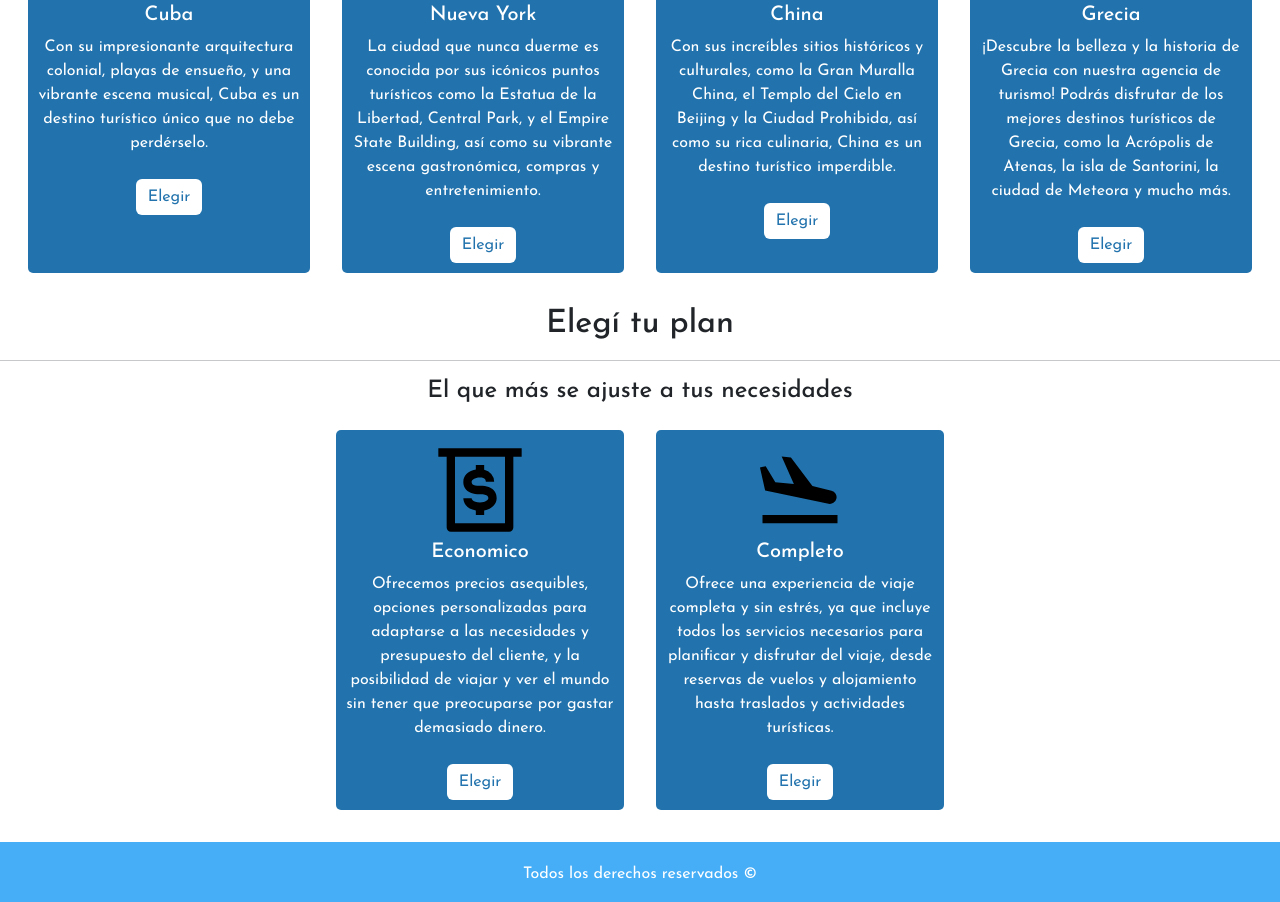
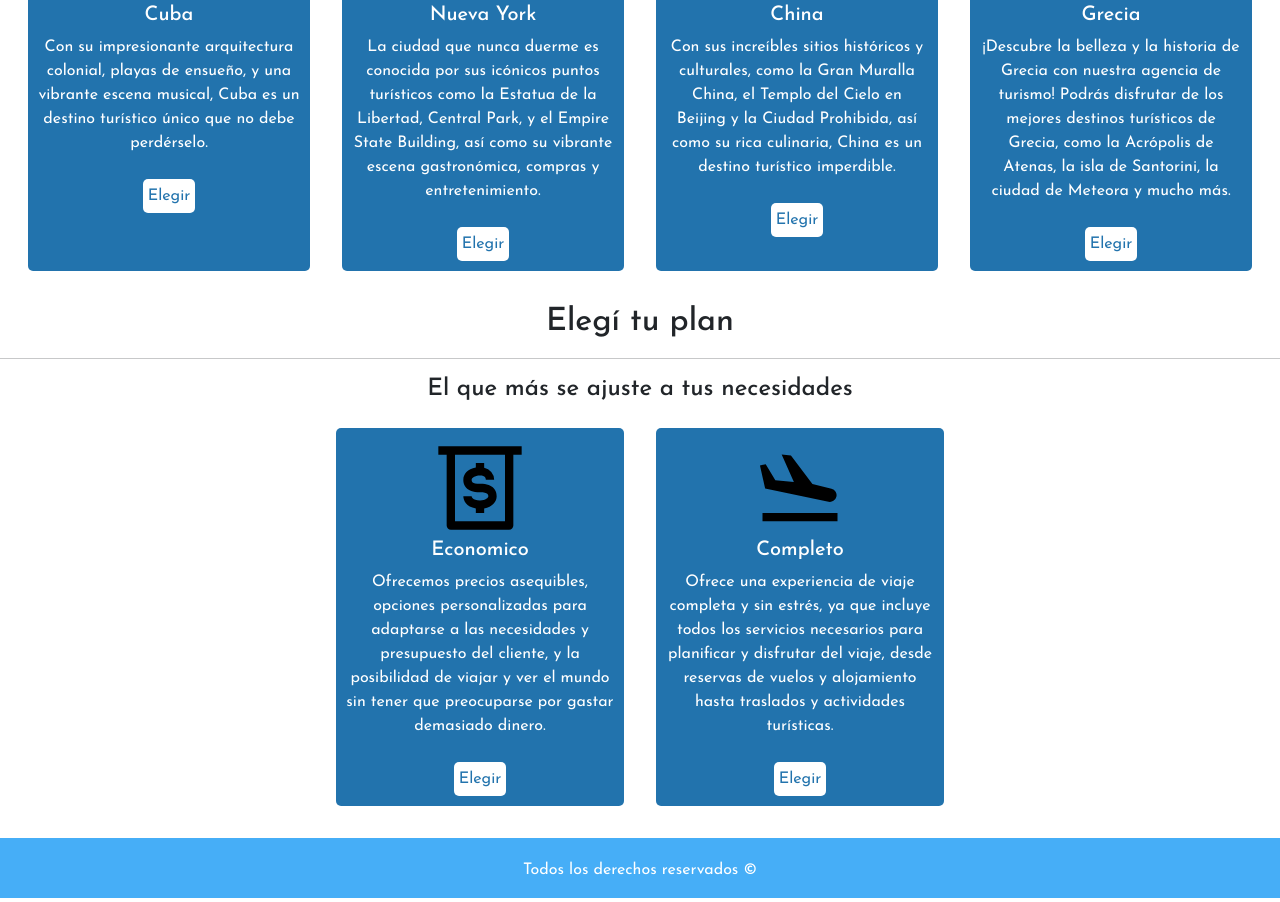
Before and after one commit to BautistaC5/PF-Caschetto, a website: page pages/animate.html in a window 1280 px wide. Shown: the part 617-1519 px from the top of the page. Drawn offline with nearby package versions, Linux system fonts and the light colour scheme.

Commit message:
Finalización de aplicación de SASS

```diff
--- a/pages/animate.html
+++ b/pages/animate.html
@@ -16,7 +16,7 @@
 <body id="travel__animate">
 
     <header>
-        <nav class="navbar navbar-expand-lg navbar-light bg-light d-flex justify-content-end">
+        <nav class="navbar navbar-expand-lg">
             <div class="navbar-div container-fluid">
                 <a class="navbar-brand" href="../index.html">
                     <h2 class="nav__logo">Bonvoyage</h2>
@@ -27,7 +27,7 @@
             <div class="collapse navbar-collapse" id="navbarNavAltMarkup">
                 <div class="navbar-nav">
                     <a class="nav-link" aria-current="page" href="../index.html">Inicio</a>
-                    <a class="nav-link active" href="animate.html">Animate</a>
+                    <a class="nav-link" href="animate.html">Animate</a>
                     <a class="nav-link" href="nosotros.html">Nosotros</a>
                     <a class="nav-link" href="faq.html">FAQs</a>
                     <a class="nav-link" href="contacto.html">Contacto</a>
@@ -46,6 +46,8 @@
         <hr class="animacion__hr animate__animated animate__fadeInRight">
     </section>
 
+
+    <main>
         <section class="section__animate">
             <h2 class="animate__titulo">Elegí tu destino</h2>
             <hr class="animate__hr">
@@ -56,7 +58,7 @@
                         <div class="card__body">
                             <h5 class="card__title">Cuba</h5>
                             <p class="card__text fs-6">Con su impresionante arquitectura colonial, playas de ensueño, y una vibrante escena musical, Cuba es un destino turístico único que no debe perdérselo.</p>
-                        <button class="btn btn-primary mt-2">Elegir</button>
+                            <button class="btn__destino mt-2">Elegir</button>
                         </div>
                     </div>
 
@@ -65,7 +67,7 @@
                         <div class="card__body">
                             <h5 class="card__title">Nueva York</h5>
                             <p class="card__text fs-6">La ciudad que nunca duerme es conocida por sus icónicos puntos turísticos como la Estatua de la Libertad, Central Park, y el Empire State Building, así como su vibrante escena gastronómica, compras y entretenimiento.</p>
-                        <button class="btn btn-primary mt-2">Elegir</button>
+                            <button class="btn__destino mt-2">Elegir</button>
                         </div>
                     </div>
 
@@ -74,7 +76,7 @@
                         <div class="card__body">
                             <h5 class="card__title">China</h5>
                             <p class="card__text fs-6">Con sus increíbles sitios históricos y culturales, como la Gran Muralla China, el Templo del Cielo en Beijing y la Ciudad Prohibida, así como su rica culinaria, China es un destino turístico imperdible.</p>
-                        <button class="btn btn-primary mt-2">Elegir</button>
+                            <button class="btn__destino mt-2">Elegir</button>
                         </div>
                     </div>
 
@@ -83,7 +85,7 @@
                         <div class="card__body">
                             <h5 class="card__title">Grecia</h5>
                             <p class="card__text fs-6">¡Descubre la belleza y la historia de Grecia con nuestra agencia de turismo! Podrás disfrutar de los mejores destinos turísticos de Grecia, como la Acrópolis de Atenas, la isla de Santorini, la ciudad de Meteora y mucho más.</p>
-                        <button class="btn btn-primary mt-2">Elegir</button>
+                            <button class="btn__destino mt-2">Elegir</button>
                         </div>
                     </div>
             </div>
@@ -99,7 +101,7 @@
                     <div class="card__body">
                         <h5 class="card__title">Economico</h5>
                         <p class="card__text fs-6">Ofrecemos precios asequibles, opciones personalizadas para adaptarse a las necesidades y presupuesto del cliente, y la posibilidad de viajar y ver el mundo sin tener que preocuparse por gastar demasiado dinero.</p>
-                    <button class="btn btn-primary mt-2">Elegir</button>
+                        <button class="btn__p mt-2">Elegir</button>
                     </div>
                 </div>
 
@@ -108,12 +110,14 @@
                     <div class="card__body">
                         <h5 class="card__title">Completo</h5>
                         <p class="card__text fs-6">Ofrece una experiencia de viaje completa y sin estrés, ya que incluye todos los servicios necesarios para planificar y disfrutar del viaje, desde reservas de vuelos y alojamiento hasta traslados y actividades turísticas.</p>
-                    <button class="btn btn-primary mt-2">Elegir</button>
+                        <button class="btn__p mt-2">Elegir</button>
                     </div>
                 </div>
             </div>
 
         </section>
+    </main>
+
 
     <footer class="d-flex justify-content-center fixed">
         <p class="footer__p">
--- a/scss/base/_reset.scss
+++ b/scss/base/_globales.scss
@@ -2,7 +2,11 @@
     margin: 0;
     padding: 0;
     box-sizing: border-box;
+}
+
+body {
     font-family: $font;
+    background-color: nth($color, 2);
 }
 
 .container {
--- a/scss/layout/_header.scss
+++ b/scss/layout/_header.scss
@@ -2,11 +2,11 @@
     grid-area: nav;
     padding: 5px;
     margin-bottom: 40px;
-    color: nth($color, 2)!important;
-    background-color: nth($color, 1)!important;
+    color: nth($color, 2);
+    background-color: nth($color, 1);
 
     .navbar-brand {
-        color: nth($color, 2)!important;
+        color: nth($color, 2);
     }
 
     .navbar-toggler-icon {
@@ -14,12 +14,12 @@
     }
 
     .nav-link {
-        color: nth($color, 2)!important;
+        color: nth($color, 2);
         text-decoration: none;
         padding: 8px;
 
         &:hover {
-            color: nth($color, 4)!important;
+            color: nth($color, 4);
         }
     }
 
@@ -30,7 +30,7 @@
         margin: 15px;
     }
 
-    @media screen and (min-width:992px) {
+    @media screen and (min-width:$desktop) {
         .navbar-collapse {
             justify-content: end;
             margin-right: 10rem;
--- a/scss/styles.scss
+++ b/scss/styles.scss
@@ -1,8 +1,7 @@
 /*UTILITIES*/
 @import 'utilities/variables';
-@import 'utilities/extends';
 /*BASE*/
-@import 'base/reset';
+@import 'base/globales.scss';
 /*LAYOUTS*/
 @import 'layout/header';
 @import 'layout/footer';
--- a/scss/utilities/_extends.scss
+++ /dev/null
@@ -1,17 +0,0 @@
-%cards__animate {
-    background-color: nth($color, 3);
-    color: nth($color, 2);
-    border-radius: 5px;
-    padding: 10px;
-    text-align: center;
-}
-
-%button {
-    background-color: nth($color, 2);
-    color: nth($color, 3);
-    border: none;
-
-    &:hover {
-        background-color: nth($color, 1);
-    }
-}
--- a/scss/utilities/_variables.scss
+++ b/scss/utilities/_variables.scss
@@ -4,3 +4,37 @@
 #fff,
 #2273ad,
 #000000;
+
+/*TAMAÑOS DE PANTALLA*/
+$tablet: 768px;
+$desktop: 992px;
+$desktopXG: 1200px;
+
+/*MIXINS*/
+@mixin flex-column {
+    display: flex;
+    flex-direction: column;
+    align-items: center;
+}
+
+/*EXTENDS*/
+%btn__destino {
+    background-color: nth($color, 2);
+    color: nth($color, 3);
+    border: none;
+    border-radius: 5px;
+    padding: 5px;
+
+    &:hover {
+        background-color: nth($color, 1);
+    }
+}
+
+/*MIXINS*/
+@mixin card-style {
+    background-color: nth($color, 3);
+    color: nth($color, 2);
+    border-radius: 5px;
+    padding: 10px;
+    text-align: center;
+}
--- a/scss/views/_animate.scss
+++ b/scss/views/_animate.scss
@@ -41,7 +41,7 @@
 
     .destino {
         .card__destino {
-            @extend %cards__animate;
+            @include card-style;
 
             .card__img {
                 border-radius: 5px;
@@ -52,24 +52,35 @@
                 margin-top: 10px;
             }
 
-            .btn {
-                @extend %button;
+            .btn__destino {
+                    background-color: nth($color, 2);
+                    color: nth($color, 3);
+                    border: none;
+                    border-radius: 5px;
+                    padding: 5px;
+
+                    &:hover {
+                        background-color: nth($color, 1);
+                    }
             }
         }
         }
     }
 
     .plan {
-        .card__svg {
-            width: 100px;
-        }
+        .card__plan {
+            @include card-style;
 
-        .card__plan {
-            @extend %cards__animate;
-        }
 
-        .btn {
-            @extend %button;
+            .card__svg {
+                width: 100px;
+            }
+
+            .card__body {
+                .btn__p {
+                    @extend %btn__destino;
+                }
+            }
         }
     }
 }
--- a/scss/views/_contacto.scss
+++ b/scss/views/_contacto.scss
@@ -12,8 +12,8 @@
     .contacto__form {
         display: grid;
         grid-template-columns: 1fr;
-        background-color: #46aef7;
-        color: #fff;
+        background-color: nth($color, 1);
+        color: nth($color, 2);
         padding: 2rem;
         margin-bottom: 3rem;
         gap: 10px;
--- a/scss/views/_index.scss
+++ b/scss/views/_index.scss
@@ -53,7 +53,7 @@
         }
     }
 
-    @media screen and (min-width:768px) {
+    @media screen and (min-width:$tablet) {
 
         .travel__main {
             grid-template-columns: repeat(2, 1fr);
@@ -110,7 +110,7 @@
         }
     }
 
-    @media screen and (min-width:768px) {
+    @media screen and (min-width:$tablet) {
         .travel__section {
             grid-template-columns: repeat(3, 1fr);
             grid-template-rows: none;
```
Also changed, not shown: index.html (+6 -2 lines), pages/contacto.html (+7 -3 lines), pages/faq.html (+7 -3 lines), pages/nosotros.html (+6 -2 lines), css/styles.css, 1 other file. Lines whose indentation alone changed are shown as unchanged.
